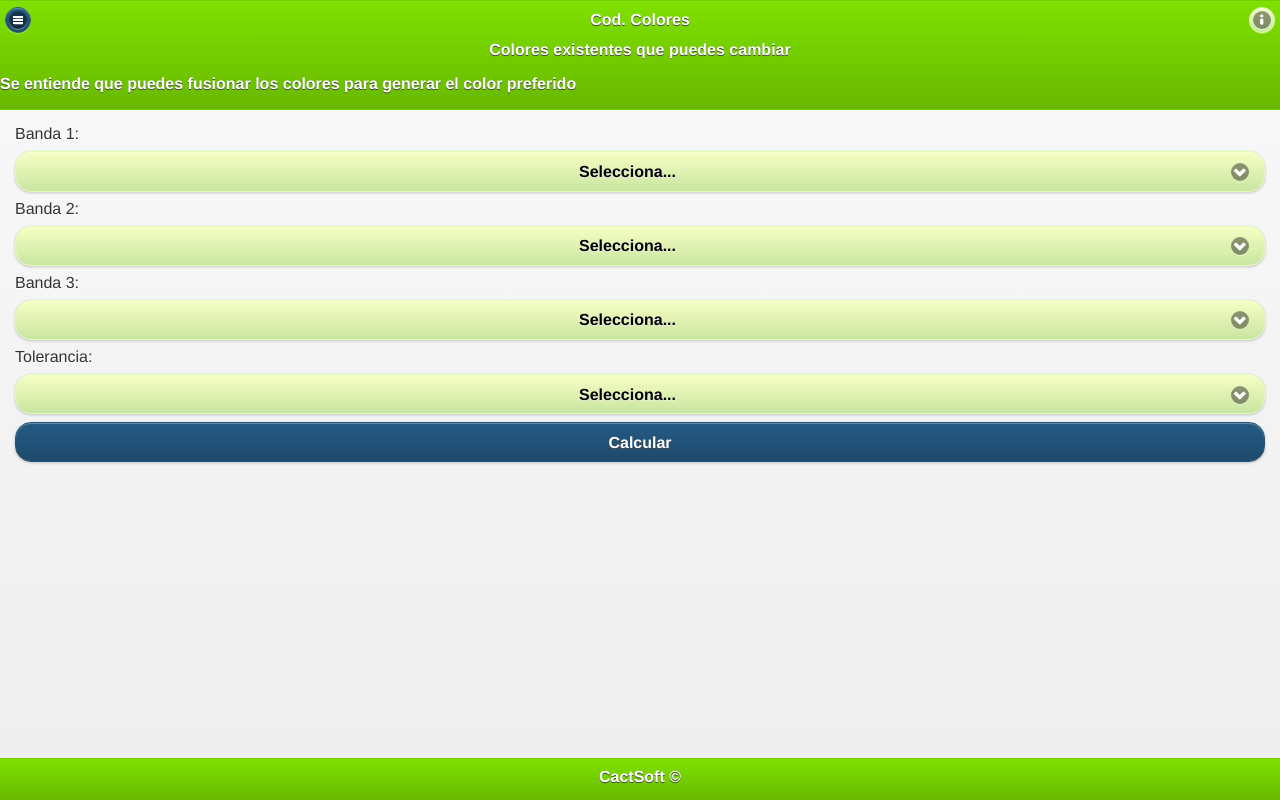
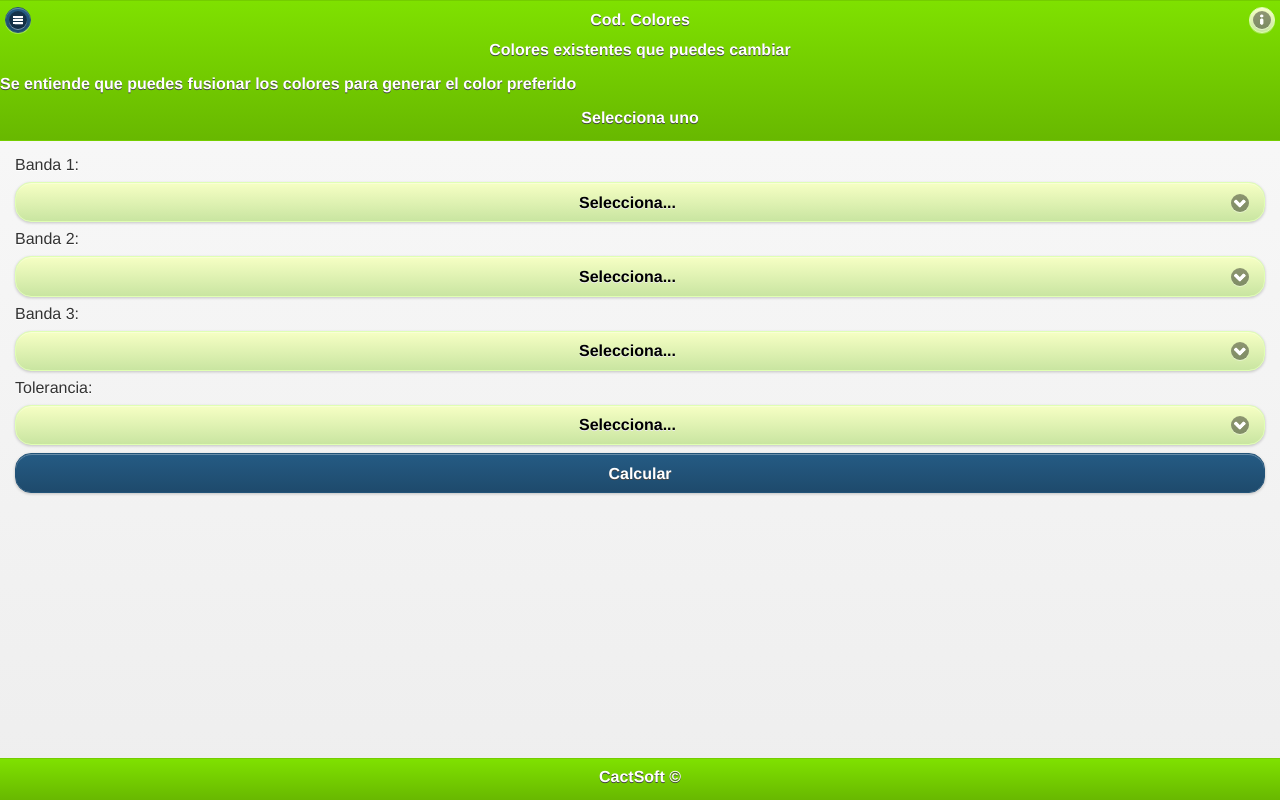
Before and after one commit to ExamenJuanYKaren/CodigoColoresJuanKaren, a plain HTML site: page index.html in a window 1280 px wide. Drawn offline with Linux system fonts and the light colour scheme.

Commit message:
Se agrego un h5 dentro del body

```diff
--- a/index.html
+++ b/index.html
@@ -16,6 +16,7 @@
    	   	<h1>Cod. Colores</h1>
    	   	<h3>Colores existentes que puedes cambiar</h3>
    	   	<p>Se entiende que puedes fusionar los colores para generar el color preferido </p>
+   	   	<h5>Selecciona uno</h5>
         <a href="#info" data-icon="info" data-iconpos="notext">Info</a>
         <!--check
         plus
```
